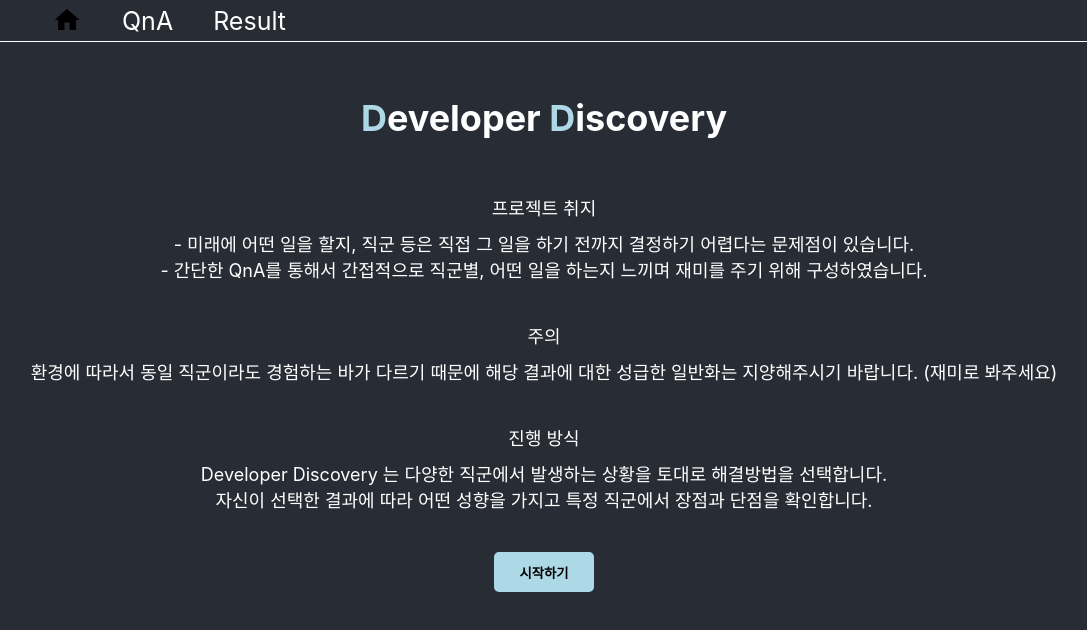
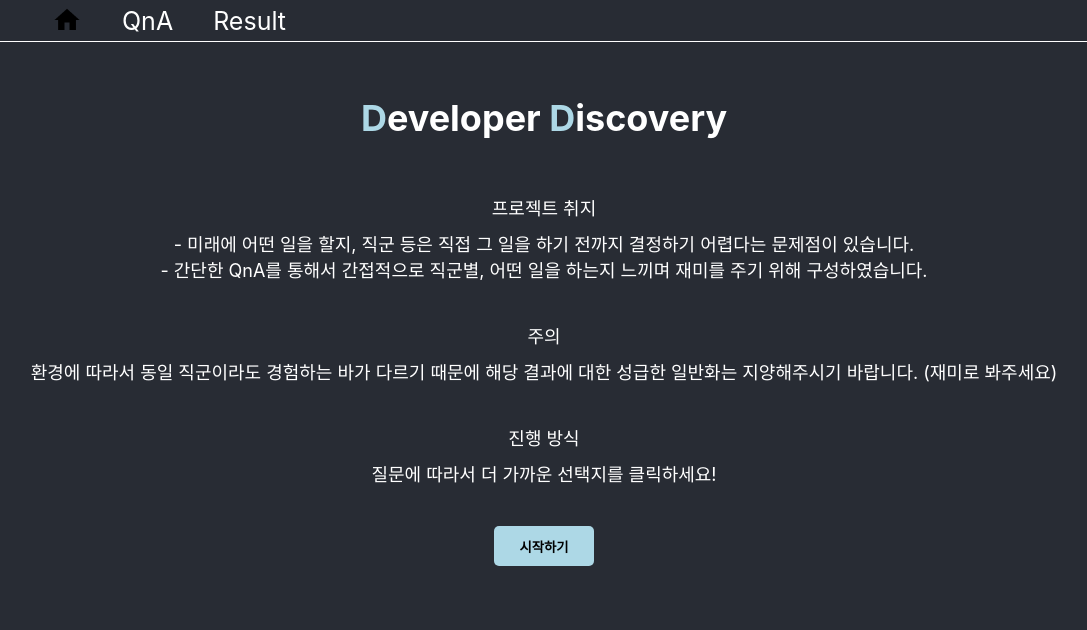
Before and after one commit to rha6780/Frontend_Developer_Discovery, a React (Create React App) app: page /#/ in a window 1280 px wide. Shown: the top 630 px of the page, without its empty margins (96-1183 px from the left). Built offline with nearby package versions, Linux system fonts and the light colour scheme.

Commit message:
fix: 진행방시 설명 문구 수정

```diff
--- a/src/components/Home/Main.js
+++ b/src/components/Home/Main.js
@@ -23,8 +23,7 @@ class Main extends Component {
                     </div>
                     <div className="sub-area">
                         <div className="sub-title">진행 방식</div>
-                        <div> Developer Discovery 는 다양한 직군에서 발생하는 상황을 토대로 해결방법을 선택합니다.</div>
-                        <div> 자신이 선택한 결과에 따라 어떤 성향을 가지고 특정 직군에서 장점과 단점을 확인합니다.</div>
+                        <div> 질문에 따라서 더 가까운 선택지를 클릭하세요!</div>
                     </div>
                     <Link to="/QnA">
                         <button className="start-btn"> 시작하기 </button>
```
